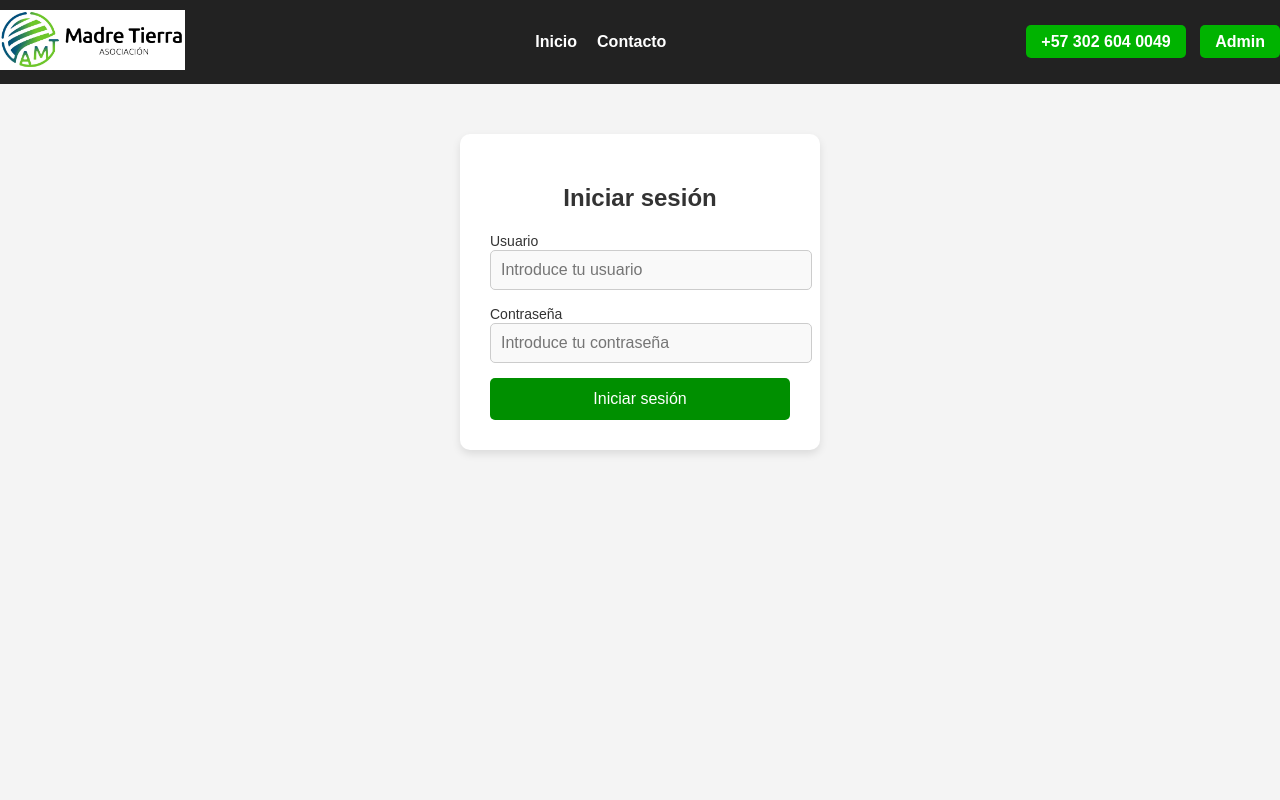
After one commit to CamiloRondonDev/AMT, a PHP site: page /login/login.html in a window 1280 px wide. The commit adds this page. Run offline with PHP 8.4, Linux system fonts and the light colour scheme.

Commit message:
IMPLEMENTACION
-IMPLEMENTACION VISTA LOGIN

```diff
--- /dev/null
+++ b/css/login.css
@@ -0,0 +1,134 @@
+/* Estilo general */
+body {
+    font-family: Arial, sans-serif;
+    margin: 0;
+    padding: 0;
+    background-color: #f4f4f4;
+    display: flex;
+    flex-direction: column;
+    align-items: center;
+}
+
+/* Header */
+header {
+    background-color: #222;
+    color: white;
+    padding: 10px 20px;
+    display: flex;
+    align-items: center;
+    justify-content: space-between;
+    width: 100%;
+}
+
+header img {
+    height: 60px;
+}
+
+nav {
+    display: flex;
+    align-items: center;
+}
+
+nav a {
+    color: white;
+    text-decoration: none;
+    margin: 0 10px;
+    font-weight: bold;
+}
+
+nav a:hover {
+    color: #00b300;
+}
+
+.cta-buttons a {
+    background-color: #00b300;
+    color: white;
+    padding: 8px 15px;
+    text-decoration: none;
+    border-radius: 5px;
+    margin-left: 10px;
+    font-weight: bold;
+}
+
+.cta-buttons a:hover {
+    background-color: #008f00;
+}
+
+/* Contenedor del login */
+.login-container {
+    background-color: #fff;
+    padding: 30px;
+    border-radius: 10px;
+    box-shadow: 0 4px 8px rgba(0, 0, 0, 0.1);
+    width: 300px;
+    margin-top: 50px;
+    text-align: center;
+}
+
+/* Estilo del formulario de login */
+.login-form h2 {
+    margin-bottom: 20px;
+    color: #333;
+    font-size: 24px;
+}
+
+/* Estilo de los grupos de inputs */
+.input-group {
+    margin-bottom: 15px;
+    text-align: left;
+}
+
+/* Estilo de las etiquetas */
+.input-group label {
+    font-size: 14px;
+    color: #333;
+}
+
+/* Estilo de los campos de entrada */
+.input-group input {
+    width: 100%;
+    padding: 10px;
+    font-size: 16px;
+    border: 1px solid #ccc;
+    border-radius: 5px;
+    background-color: #f9f9f9;
+}
+
+/* Estilo del botón de login */
+.btn-login {
+    width: 100%;
+    padding: 12px;
+    background-color: #008f00; /* Color del botón */
+    color: white;
+    border: none;
+    border-radius: 5px;
+    font-size: 16px;
+    cursor: pointer;
+    transition: background-color 0.3s ease;
+}
+
+/* Efecto de hover para el botón */
+.btn-login:hover {
+    background-color: #006400; /* Un verde más oscuro */
+}
+
+/* Estilo para que el login quede centrado en la página */
+body {
+    display: flex;
+    flex-direction: column;
+    align-items: center;
+    justify-content: flex-start;
+    min-height: 100vh;
+}
+
+/* Ajustes para pantallas pequeñas */
+@media (max-width: 768px) {
+    header {
+        flex-direction: column;
+        text-align: center;
+    }
+    .login-container {
+        width: 90%; /* Hacer el login más ancho en pantallas pequeñas */
+        padding: 20px;
+    }
+}
--- /dev/null
+++ b/login/login.html
@@ -0,0 +1,42 @@
+<!DOCTYPE html>
+<html lang="es">
+
+<head>
+    <meta charset="UTF-8">
+    <link rel="stylesheet" href="/css/login.css">
+    <meta name="viewport" content="width=device-width, initial-scale=1.0">
+    <title>Asociación Madre Tierra - Tienda</title>
+</head>
+
+<header>
+    <div>
+        <img src="/img/para banner.jpg" alt="Logo Madre Tierra">
+    </div>
+    <nav>
+        <a href="#">Inicio</a>
+        <a href="#">Contacto</a>
+    </nav>
+    <div class="cta-buttons">
+        <a href="tel:+573026040049">+57 302 604 0049</a>
+        <a href="tel:+573153056706">Admin</a>
+    </div>
+</header>
+
+<!-- Contenedor del Login -->
+<div class="login-container">
+    <form class="login-form">
+        <h2>Iniciar sesión</h2>
+        <div class="input-group">
+            <label for="username">Usuario</label>
+            <input type="text" id="username" name="username" placeholder="Introduce tu usuario" required>
+        </div>
+        <div class="input-group">
+            <label for="password">Contraseña</label>
+            <input type="password" id="password" name="password" placeholder="Introduce tu contraseña" required>
+        </div>
+        <button type="submit" class="btn-login">Iniciar sesión</button>
+    </form>
+</div>
+</body>
+
+</html>
```
Also changed, not shown: index.html (+9 -9 lines), css/styles.css (line endings or trailing spaces).
